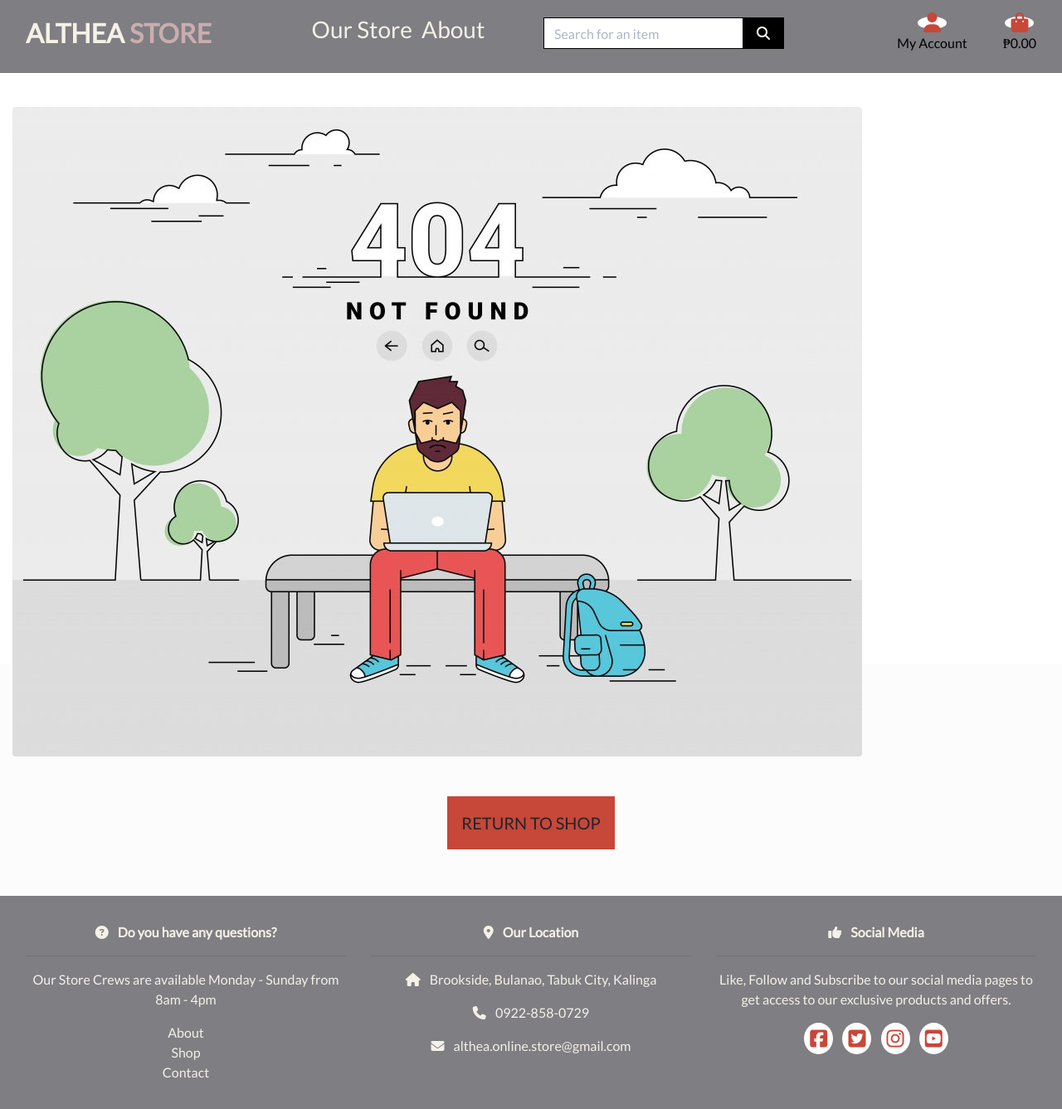
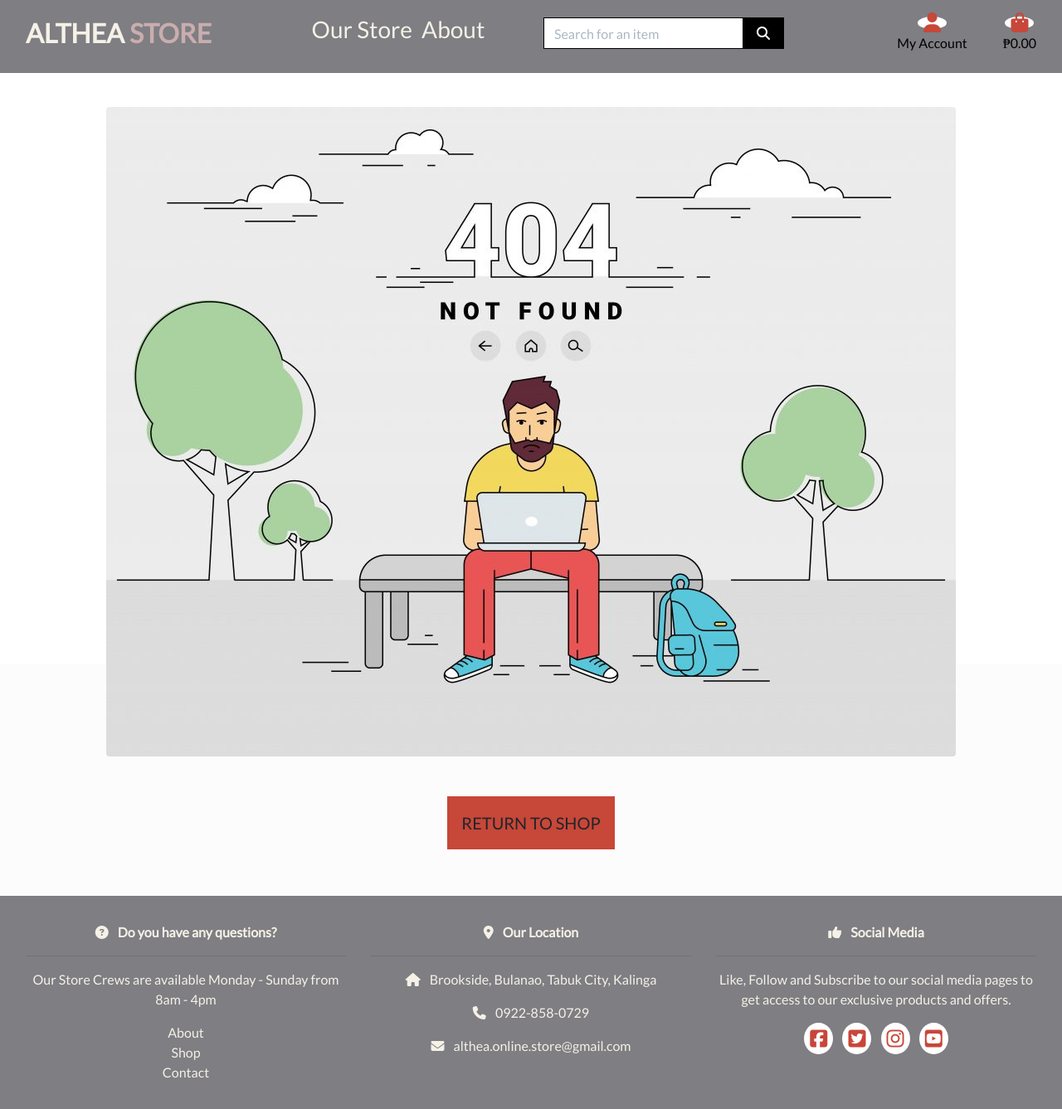
Before and after one commit to Code-Institute-Submissions/althea, a Django app: template templates/404.html in a window 1280 px wide. Shown: the whole page at 83% size. Run offline with Django 3.2, Linux system fonts and the light colour scheme; the template is opened without the code that fills it, so the values that code supplies are empty; parts of the project's set-up code (start-up, migrations or seed data) failed here and were passed over; some libraries are stand-ins or nearby versions; some web fonts are replaced.

Commit message:
updated alignment of 404 and 500 image

```diff
--- a/templates/404.html
+++ b/templates/404.html
@@ -14,7 +14,7 @@
 
     <div class="container-fluid content">
         <div class="row">
-            <div class="col-12">
+            <div class="col-12 text-center">
                 <img class="img-fluid rounded error" src="{{ MEDIA_URL }}404.jpg" alt="404">
             </div>
             <div class="mx-auto my-5">
--- a/templates/500.html
+++ b/templates/500.html
@@ -14,7 +14,7 @@
 
     <div class="container">
         <div class="row">
-            <div class="col-12">
+            <div class="col-12 text-center">
                 <img class="img-fluid rounded error" src="{{ MEDIA_URL }}500.jpg" alt="500">
             </div>
             <div class="mx-auto my-5">
```
